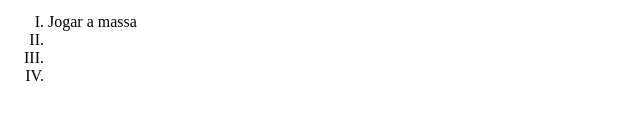
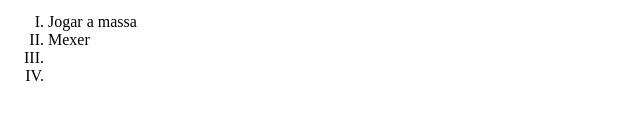
Before and after one commit to Devsgeeknerd/cla-com-com-int-int-log-ori-obj-com-bas, a plain HTML site: page index.html in a window 1280 px wide. Shown: the part 347-466 px from the top of the page, 0-640 px from the left. Drawn offline with Linux system fonts and the light colour scheme.

Commit message:
Adicionando o passo a passo

```diff
--- a/index.html
+++ b/index.html
@@ -30,7 +30,7 @@
         </ol>
         <ol type="I">
             <li>Jogar a massa</li>
-            <li></li>
+            <li>Mexer</li>
             <li></li>
             <li></li>
         </ol>
```
